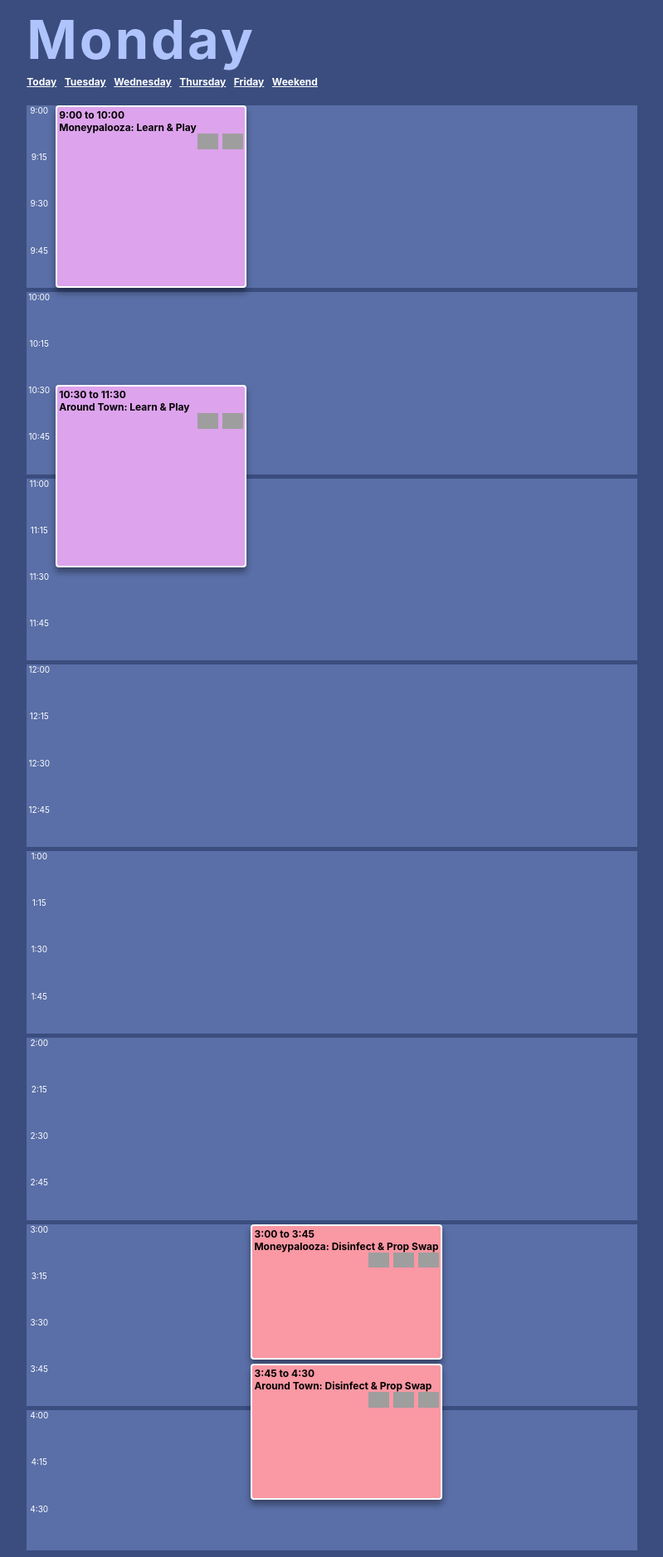
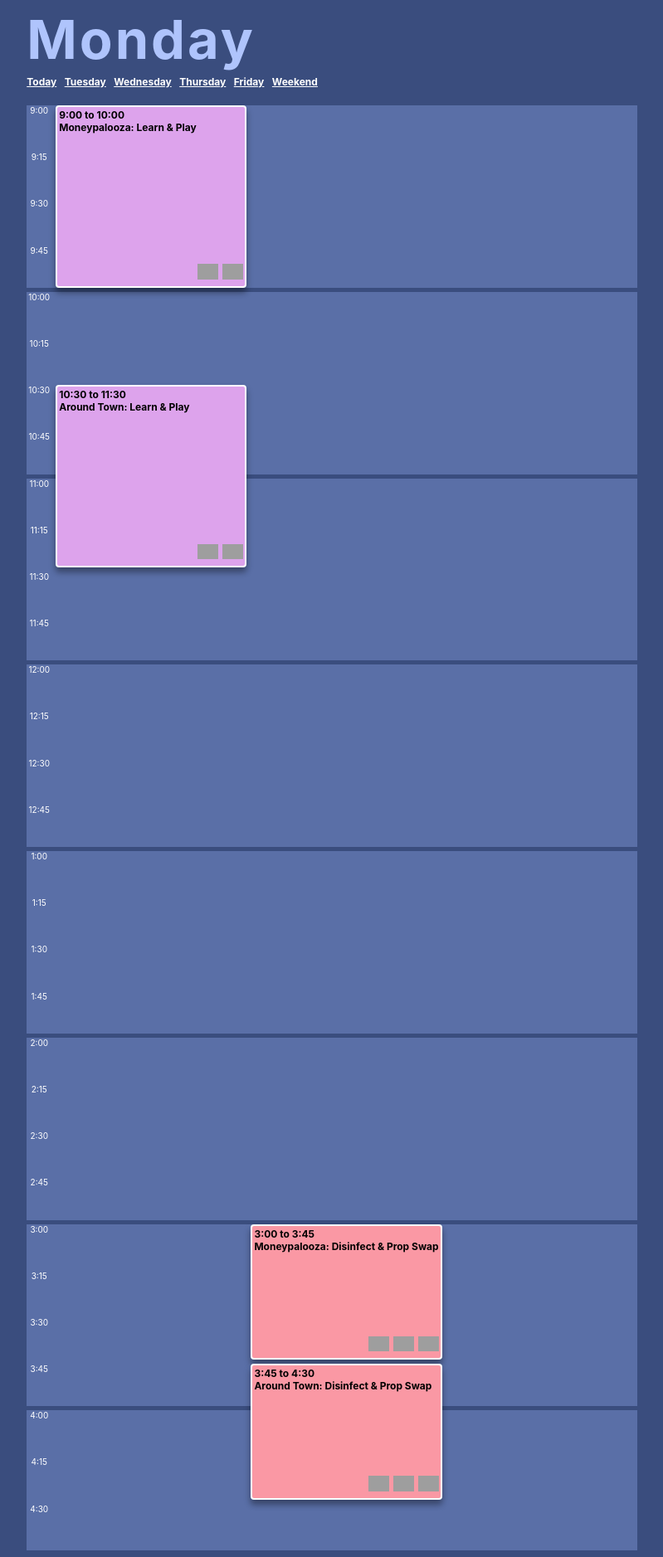
Before and after one commit to UnicycleDumpTruck/skdout, a Jekyll site: the page built from index.markdown, in a window 1280 px wide. Shown: the whole page at 83% size, without its empty margins (240-1039 px from the left). Built offline with Jekyll 4.4.1, drawn with Linux system fonts in a browser that asks for light colours; grey boxes are pictures that could not be loaded.

Commit message:
added grid style to item in tasks.html

```diff
--- a/_layouts/tasks.html
+++ b/_layouts/tasks.html
@@ -53,7 +53,7 @@
             {% assign day_events = site.data.events | where: "weekday", page.weekday %}
             {% for ev in day_events %}
             <div class="item {{ ev.class }}"
-                style="grid-row: {{ ev.start_row }} / {{ ev.end_row }}; grid-column-start: {{ ev.row }}; {% if ev.task == "Prop Swap Only" %} grid-column-end: span 2; {% endif %}">
+                style="display: grid; grid-row: {{ ev.start_row }} / {{ ev.end_row }}; grid-column-start: {{ ev.row }}; {% if ev.task == "Prop Swap Only" %} grid-column-end: span 2; {% endif %}">
                 <div class="text_container">
                     <!--<span class="event_time">{{ev.start_string | slice: 1, 5}} to {{ev.end_string| slice: 1, 5}}</span>-->
                     <span class="event_time">{{ev.time_range}}</span>
```
Also changed, not shown: sked_qr.png (added).
